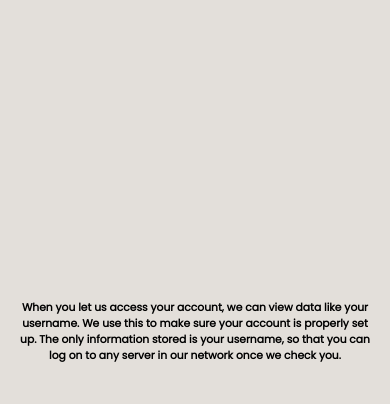
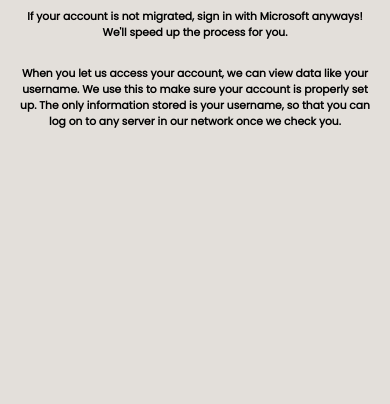
Before and after one commit to robog-two/msft-verification, a website: page static/index.html in a window 390 px wide. Shown: the part 456-860 px from the top of the page. Drawn offline with Linux system fonts and the light colour scheme; a web font is replaced by a local one.

Commit message:
Improve mobile display

```diff
--- a/static/index.html
+++ b/static/index.html
@@ -45,8 +45,14 @@
         "
       >
         <img src="/login.svg" alt="Sign in with Microsoft" />
-      </a>
+    </a>
       <div class="spc"></div>
+      <h6>
+        If your account is not migrated,
+        sign in with Microsoft anyways!
+        <br />
+        We'll speed up the process for you.
+      </h6>
       <h6>
         When you let us access your account, we can view data
         like your username. We use this to make sure your account is
--- a/static/styles.css
+++ b/static/styles.css
@@ -31,7 +31,7 @@
 }
 
 .spc {
-  height: calc(70vh - 300px);
+  height: calc(70vmin - 300px);
   display: block;
 }
 
```
